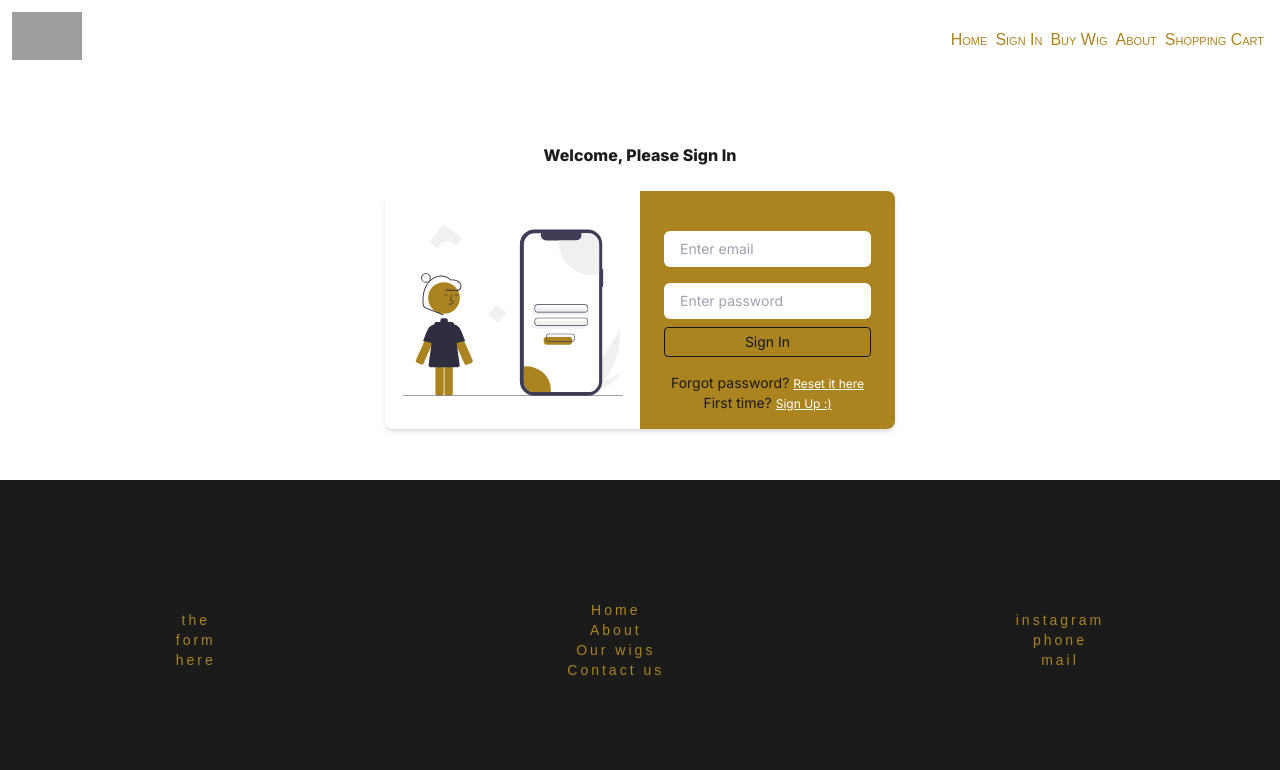
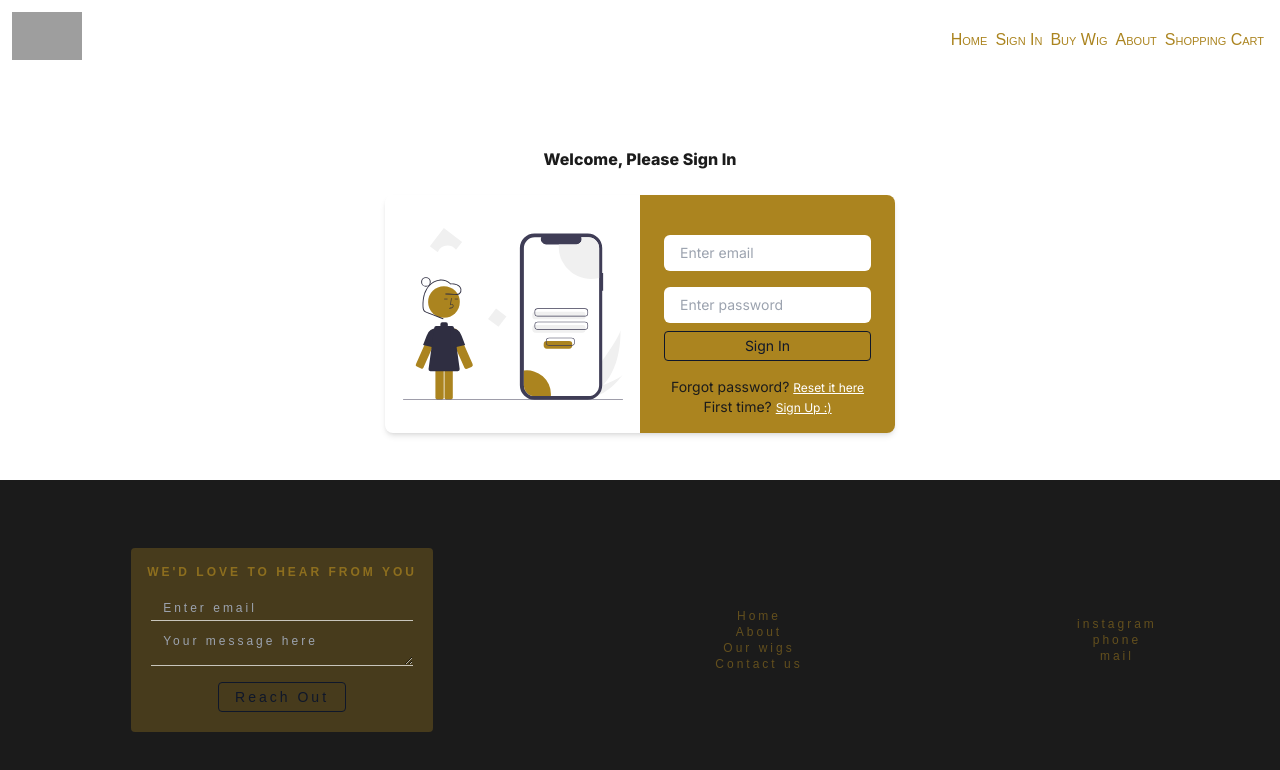
Before and after one commit to chee-zaram/wigit-webapp, a Next.js app in the folder assets/: page /signin in a window 1280 px wide. Shown: the top 770 px of the page. Built offline with nearby package versions, Linux system fonts and the light colour scheme; grey boxes are pictures that could not be loaded.

Commit message:
Fix: Change out of stock feedback from alert to toast

```diff
--- a/assets/app/products/components/ProductCard.tsx
+++ b/assets/app/products/components/ProductCard.tsx
@@ -21,7 +21,6 @@ const ProductCard: NextPage<Product> = (props) => {
         }
 }
 
-    const [ signInAlert, setSignInAlert ] = useState(false);
     const [ viewCart, setViewCart ] = useState(false);
 
     const cartTimeOut = () => {
@@ -53,15 +52,24 @@ const ProductCard: NextPage<Product> = (props) => {
         return;
     }
     if (props.stock <= 0) {
-        alert('out of stock');
+        toast.info('We hate that you missed this product, we should restock soon.', {
+            position: "top-center",
+            autoClose: 6000,
+            hideProgressBar: false,
+            closeOnClick: true,
+            pauseOnHover: true,
+            draggable: true,
+            progress: undefined,
+            theme: "colored",
+        });
         return;
     }
     try {
         const { status } = await axios.post(url, payload, {headers: headers});
     if (status != 201) {
-            toast.error(' Something went wrong!', {
+            toast.error("We didn't get that item. You may have to trust us by trying again", {
             position: "top-center",
-            autoClose: 4000,
+            autoClose: 5000,
             hideProgressBar: false,
             closeOnClick: true,
             pauseOnHover: true,
@@ -103,7 +111,6 @@ const ProductCard: NextPage<Product> = (props) => {
 
 return (
     <section className='h-full'>
-        { !signInAlert ?
         <div className='bg-white shrink-0 shadow-lg h-full overflow-hidden rounded w-[150px] md:w-[200px] flexbox_row hover:scale-105 duration 400'>
             <div className=' overflow-hidden h-[120px] w-full'>
                 <Image src={ props.image_url } alt={ props.name } width={200} height={120}
@@ -118,9 +125,7 @@ return (
                 <Button text='add to cart' onClick={() => {addToCart(props.id, 1)}} />
                 { viewCart && <Link href='/cart' className='text-xs p-2 text-gray-500 underline hover:text-accent/80 duration-300 block'>view cart</Link>}
             </div>
-    </div> :
-    <div className='w-screen h-screen bg-slate-700 text-white absolute top-50 left-0'>please sign in first.. add link to sign in page...<br/> to be sorted out later ;) handle multiple entries too </div>
-    }
+        </div>
     </section>
 )};
 
--- a/assets/components/Feedback.tsx
+++ b/assets/components/Feedback.tsx
@@ -1,13 +1,27 @@
 // fedback form
-
+"use client";
+import Button from '@components/Button';
+import Input from '@components/Input';
+import { useState } from 'react';
 // button form input
 
-const Feedback = () => (
-    <form>
-        <div>
-            <p>the <br /> form<br /> here</p>
+const Feedback = () =>  {
+    const  [ email, setEmail ] = useState('');
+    const handleSetEmail = (event: React.ChangeEvent<HTMLInputElement>) => {
+        event.preventDefault();
+        setEmail(event.target.value);
+    };
+
+    return(
+    <form className='flexbox rounded bg-accent/30 m-2 p-2' >
+        <h3 className='text-accent/70 p-2 font-bold uppercase'>We'd love to hear from you</h3>
+        <div className='flexbox p-3 w-full'>
+            <input className='pb-1 pl-3 outline-none duration-300 text-light_bg bg-transparent w-full border-b border-b-light_bg/70' onChange={handleSetEmail} type='text' name='email' id='email' placeholder='Enter email' />
+            <textarea className='pt-3 pl-3 mb-4 outline-none duration-300 text-light_bg bg-transparent w-full border-b border-b-light_bg/70' placeholder='Your message here'></textarea>
+            <Button text='Reach out' type='submit' />
         </div>
     </form>
 );
+}
 
 export default Feedback;
--- a/assets/components/Footer.tsx
+++ b/assets/components/Footer.tsx
@@ -5,7 +5,7 @@ import Feedback from "@components/Feedback";
 import Socials from "@components/Socials";
 
 const Footer = () => (
-    <footer className='footer flex justify-around py-4 h-[40vh] mt-10 items-center bg-dark_bg text-accent text-sm'>
+    <footer className='footer max-w-[100vw] flex flex-col md:flex-row justify-center md:justify-around flex-wrap gap-7 py-4 min-h-[40vh] mt-8 items-center bg-dark_bg text-accent/50 text-xs'>
         <Feedback />
         <UsefulLinks />
         <Socials />
--- a/assets/components/UsefulLinks.tsx
+++ b/assets/components/UsefulLinks.tsx
@@ -4,10 +4,10 @@ import Link from 'next/link';
 const UsefulLinks = () => (
     <section>
         <nav className='flex flex-col justify-between'>
-          <Link href='/' className=' hover:underline  hover:text-light_bg'>Home</Link>
-          <Link href='/about' className=' hover:underline  hover:text-light_bg'>About</Link>
-          <Link href='/products' className=' hover:underline  hover:text-light_bg'>Our wigs</Link>
-          <Link href='/contact' className=' hover:underline  hover:text-light_bg'>Contact us</Link>
+          <Link href='/' className=' duration-500 hover:underline  hover:text-light_bg/60'>Home</Link>
+          <Link href='/about' className='duration-500 hover:underline  hover:text-light_bg/60'>About</Link>
+          <Link href='/products' className='duration-500 hover:underline  hover:text-light_bg/60'>Our wigs</Link>
+          <Link href='/contact' className='duration-500 hover:underline  hover:text-light_bg/60'>Contact us</Link>
           {/* <Link href='/services' className=' hover:underline  hover:text-light_bg'>Services</Link> */}
         </nav>
     </section>
```
Lines whose indentation alone changed are shown as unchanged.
